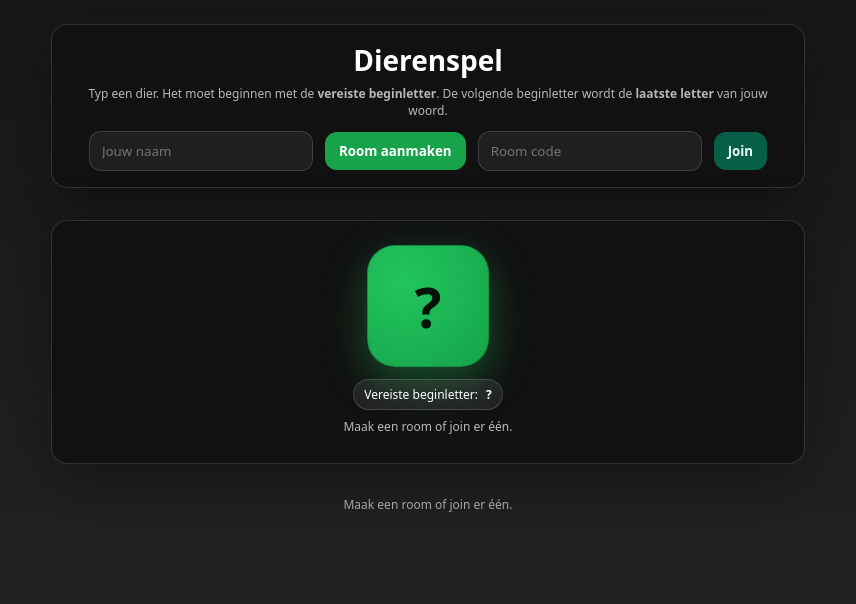
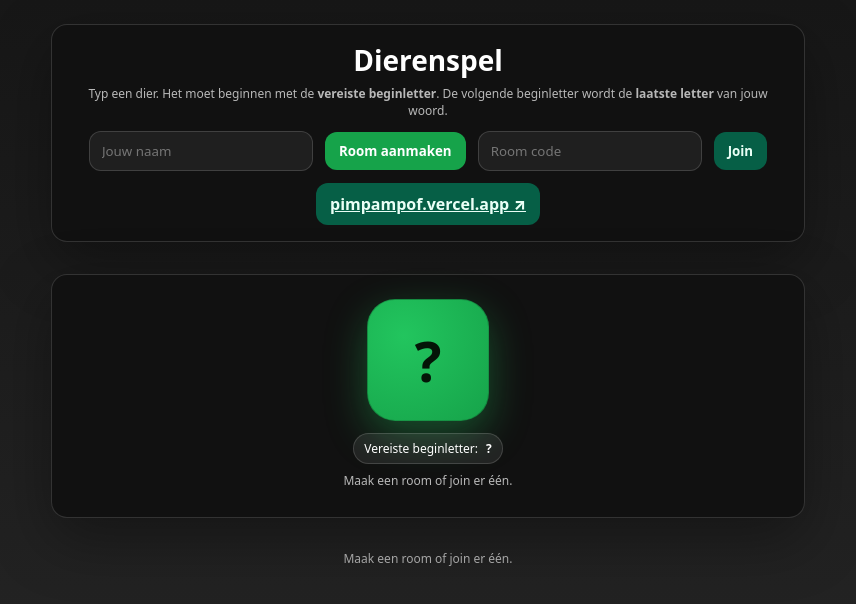
Before and after one commit to Arthurlava/Dierenspel, a React (Vite) app: page / in a window 1280 px wide. Shown: the top 604 px of the page, without its empty margins (212-1068 px from the left). Built offline with nearby package versions, Linux system fonts and the light colour scheme.

Commit message:
begin UI terug naar hoe het eerst was

```diff
--- a/src/App.jsx
+++ b/src/App.jsx
@@ -824,6 +824,11 @@ export default function DierenspelApp() {
                                     onChange={e => setRoomCodeInput(e.target.value.toUpperCase())}
                                 />
                                 <Button variant="alt" onClick={joinRoom} disabled={!online}>Join</Button>
+
+                                {/* ⬇️ Alleen op het startscherm tonen */}
+                                <Button variant="alt" href="https://pimpampof.vercel.app">
+                                    pimpampof.vercel.app ↗
+                                </Button>
                             </>
                         ) : (
                             <>
@@ -833,7 +838,6 @@ export default function DierenspelApp() {
                                 {!room?.started && !isHost && <span className="badge">Wachten op host…</span>}
                                 {room?.started && <span className="badge">Multiplayer actief</span>}
 
-                                {/* Pauze / Hervat */}
                                 {room?.started && !room?.paused && (
                                     <Button variant="alt" onClick={pauseGame}>⏸️ Pauzeer (iedereen)</Button>
                                 )}
@@ -842,17 +846,14 @@ export default function DierenspelApp() {
                                 )}
                                 <Button variant="warn" onClick={onLeaveClick}>Leave</Button>
                                 {!room?.started && <span className="badge">Room: <b>{roomCode}</b></span>}
-                                    <Button variant="alt" href="https://pimpampof.vercel.app">
-                                        pimpampof.vercel.app ↗
-                                    </Button>
-
-                                </>
+                            </>
                         )}
 
                         {!online && !isOnlineRoom && (
                             <span className="badge">Offline: maak verbinding om te spelen</span>
                         )}
                     </div>
+
                 </div>
 
                 {/* Speelveld */}
```
